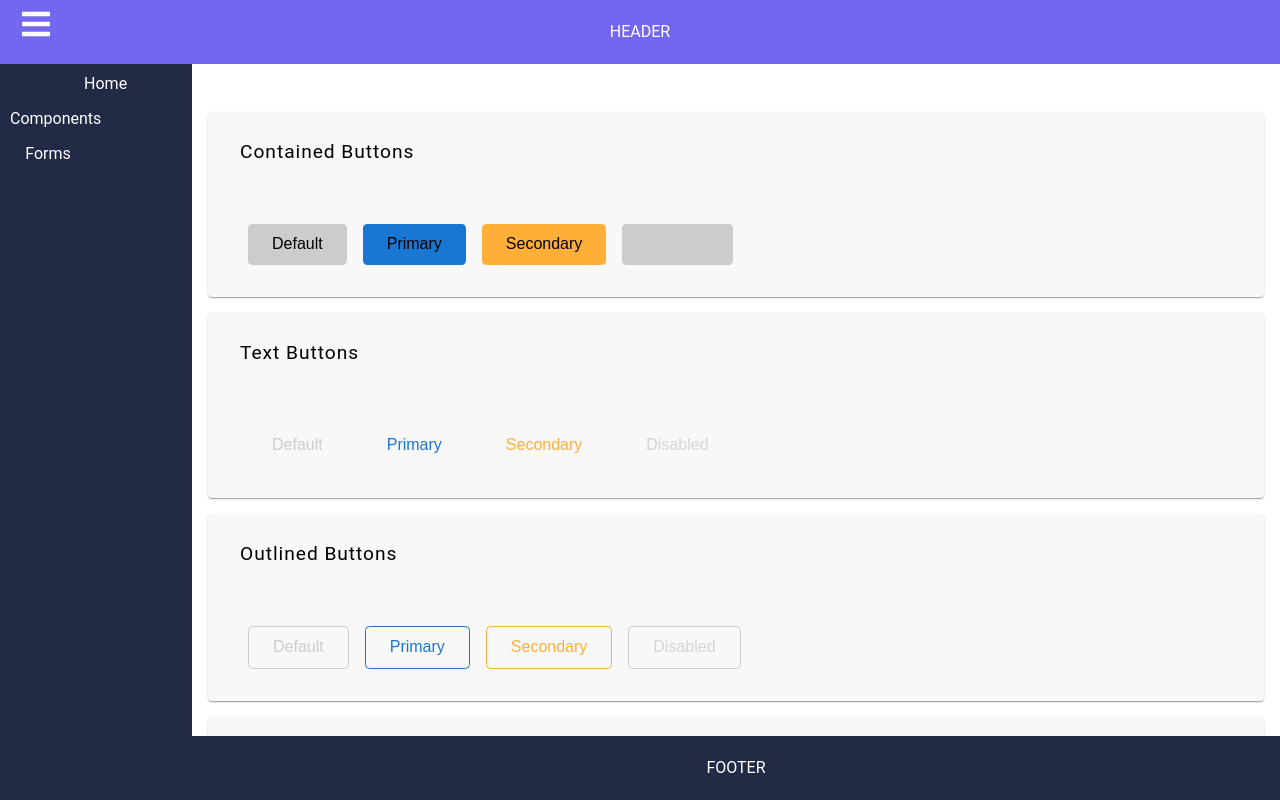
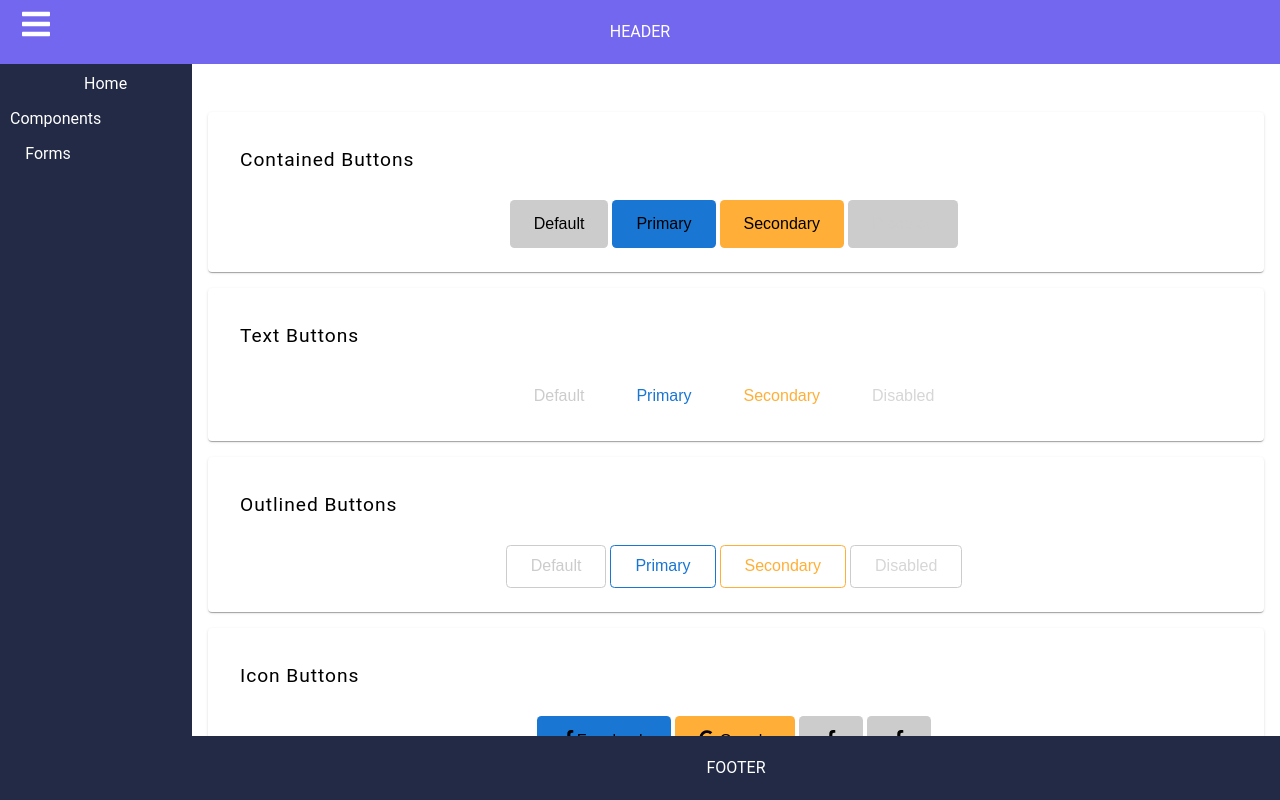
Before and after one commit to rayxsan/portfolio, a React (Create React App) app: page /components/buttons in a window 1280 px wide. Built offline with nearby package versions, Linux system fonts and the light colour scheme.

Commit message:
style adjust to Card and Button

```diff
--- a/src/Components/Button/Button.styled.ts
+++ b/src/Components/Button/Button.styled.ts
@@ -4,18 +4,23 @@ import { ButtonSizes, ButtonTypes } from "./Button.common";
 const sizes = {
   tiny: {
     fontSize: ".6rem",
+    height: "1rem",
   },
   small: {
     fontSize: ".8rem",
+    height: "2rem",
   },
   medium: {
     fontSize: "1rem",
+    height: "3rem",
   },
   large: {
     fontSize: "1.2rem",
+    height: "4rem",
   },
   big: {
     fontSize: "1.4rem",
+    height: "5rem",
   },
 };
 export interface Props {
@@ -24,10 +29,11 @@ export interface Props {
   color?: string;
 }
 
+// TODO DRY
 export const StyledButton = styled.button.attrs<Props>(props => ({
   type: props.type || "button",
   size: props.size || "medium",
-  color: props.color || "#cccc",
+  color: props.color || "#ccc",
 }))`
   background-color: ${(props: Props) => props.color};
   border-radius: 0.28rem;
@@ -36,10 +42,10 @@ export const StyledButton = styled.button.attrs<Props>(props => ({
   border: none;
 
   /* button size: */
-  min-height: 1em;
-  line-height: 1em;
-  margin: 0 0.25em 0 0;
-  padding: 0.78em 1.5em 0.78em;
+  height: ${(props: Props) => sizes[props.size!].height};
+  line-height: 1rem;
+  margin: 0 0.25rem 0 0;
+  padding: 0.78rem 1.5rem 0.78rem;
   font-size: ${(props: Props) => sizes[props.size!].fontSize};
 
   &:hover {
@@ -90,7 +96,7 @@ interface OutlinedButtonProps extends Props {}
 export const OutlinedButton = styled.button.attrs<OutlinedButtonProps>(props => ({
   type: props.type || "button",
   size: props.size || "medium",
-  color: props.color || "inherit",
+  color: props.color || "black",
 }))`
   background: none;
   color: ${(props: Props) => props.color};
--- a/src/Components/Button/Button.tsx
+++ b/src/Components/Button/Button.tsx
@@ -16,7 +16,9 @@ interface Props {
   clicked?: (event: React.MouseEvent<HTMLButtonElement, MouseEvent>) => void;
 }
 
-// TODO Add Ripple to btn
+// TODO -Add Ripple to btn
+//      -Fix multi rendering
+//      -Fix conditional return acting like switch
 const Button: FunctionComponent<Props> = ({
   primary,
   secondary,
--- a/src/Components/UI/Card/Card.styled.ts
+++ b/src/Components/UI/Card/Card.styled.ts
@@ -3,33 +3,27 @@ import styled from "styled-components";
 // TODO truncate Card Title if it doesn't fit in 1 line
 export const StyledCard = styled.div`
   border-radius: 4px;
-  background-color: #f8f8f8;
+  background-color: #fff;
   box-shadow: 0px 2px 1px -1px rgba(0, 0, 0, 0.2), 0px 1px 1px 0px rgba(0, 0, 0, 0.14),
     0px 1px 3px 0px rgba(0, 0, 0, 0.12);
   box-sizing: border-box;
   margin: 1rem;
+  padding: 1.5rem 2rem;
 
   h3 {
     display: flex;
-    padding: 1rem;
-    margin: 1rem;
+    margin: 0 0 1rem 0;
     font-size: 1.2rem;
     font-weight: 400;
     text-transform: capitalize;
     line-height: 3rem;
     letter-spacing: 0.05em;
-    overflow: hidden;
     white-space: nowrap;
   }
 
-  p,
-  .btn-container {
+  p {
     padding: 0 1rem 1rem 1rem;
     margin: 1rem;
     text-align: left;
   }
-
-  button {
-    margin: 1rem 0.5rem;
-  }
 `;
```
